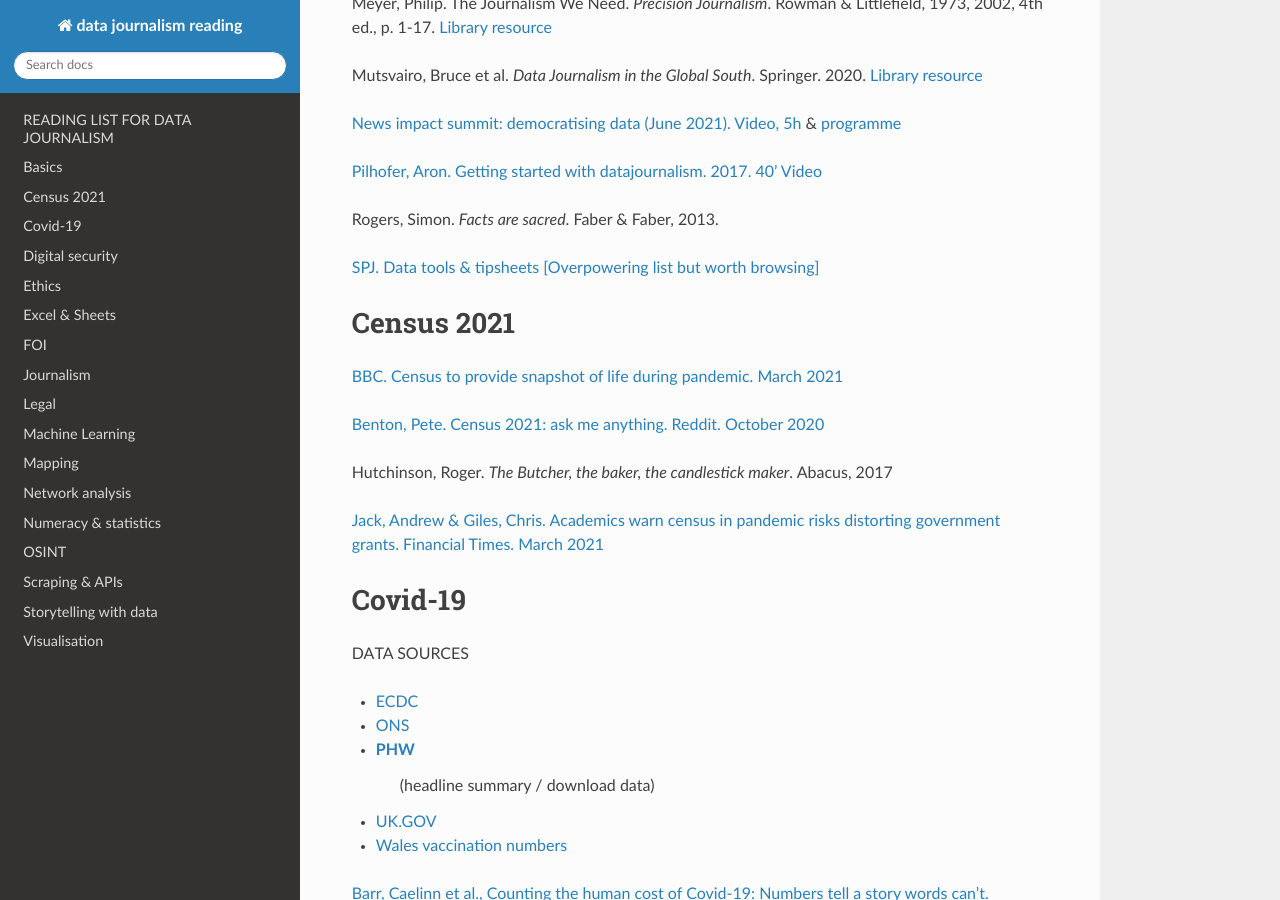
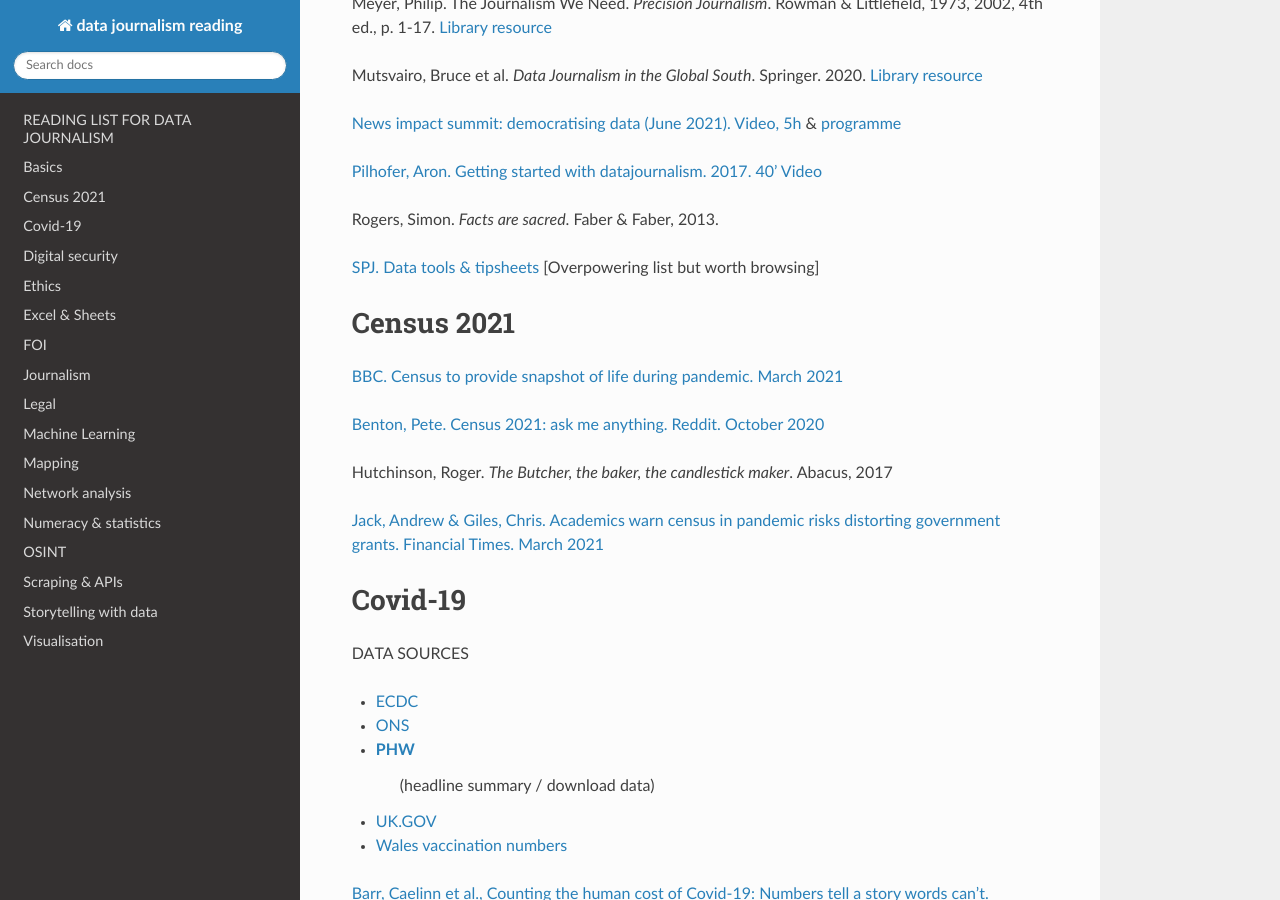
Before and after one commit to aodhanlutetiae/dj_reading, a Sphinx documentation site: the page built from docs/source/index.rst, in a window 1280 px wide and 900 px high, scrolled down 829 px. Built offline with Sphinx 7.4.7 and the Read the Docs theme 2.0.0, drawn with Linux system fonts in a browser that asks for light colours; some of the changed text lies outside the part shown.

Commit message:
update books

```diff
--- a/docs/source/index.rst
+++ b/docs/source/index.rst
@@ -45,7 +45,7 @@
 
 Rogers, Simon. *Facts are sacred*. Faber & Faber, 2013.
 
-`SPJ. Data tools & tipsheets [Overpowering list but worth browsing] <https://www.journaliststoolbox.org/2021/06/05/data-tools-tipsheets-and-research/>`_
+`SPJ. Data tools & tipsheets <https://www.journaliststoolbox.org/2021/06/05/data-tools-tipsheets-and-research/>`_ [Overpowering list but worth browsing]
 
 
 
@@ -934,46 +934,46 @@
 -  `policyviz.com/2016/11/30/style-guides/ <https://policyviz.com/2016/11/30/style-guides/>`_
 
 `Blinderman, Ilia. How to make dope shit. Part 2: Design. The
-Pudding <https://pudding.cool/process/how-to-make-dope-shit-part-2/>`__
+Pudding <https://pudding.cool/process/how-to-make-dope-shit-part-2/>`_
 
 Cairo, Alberto. *The functional art*. New Rider, 2013
-`Library resource <https://librarysearch.cardiff.ac.uk/permalink/f/1tfrs8a/44CAR_ALMA2172237890002420>`__
+`Library resource <https://librarysearch.cardiff.ac.uk/permalink/f/1tfrs8a/44CAR_ALMA2172237890002420>`_
 
 Cairo, Alberto. *The truthful art*. New Rider, 2016
-`Library resource <https://librarysearch.cardiff.ac.uk/permalink/f/djvk49/TN_cdi_askewsholts_vlebooks_9780133440539>`__
+`Library resource <https://librarysearch.cardiff.ac.uk/permalink/f/djvk49/TN_cdi_askewsholts_vlebooks_9780133440539>`_
 
 `Chalabi, Mona.
-Instagram <https://www.instagram.com/monachalabi/?hl=en>`__
+Instagram <https://www.instagram.com/monachalabi/?hl=en>`_
 
 `Engebretsen, Martin & Kennedy, Helen. Data Visualisation in
-Society. 2020 <https://www.jstor.org/stable/j.ctvzgb8c7>`__
+Society. 2020 <https://www.jstor.org/stable/j.ctvzgb8c7>`_
 
 `House of Commons. Library guide to designing effective
-charts <https://researchbriefings.files.parliament.uk/documents/SN05073/SN05073.pdf>`__
+charts <https://researchbriefings.files.parliament.uk/documents/SN05073/SN05073.pdf>`_
 
 `Knight Center. Module 5. Visualising. Data journalism and
 visualisation with free tools. Online course.
-2019 <https://live-journalismcourses.pantheonsite.io/course/data-journalism-and-visualization-with-free-tools/>`__
+2019 <https://live-journalismcourses.pantheonsite.io/course/data-journalism-and-visualization-with-free-tools/>`_
 
 `Levontin, Polina & Walton, Jo Lindsay, Visualising Uncertainty. Sad
-Press, 2020 <https://spiral.imperial.ac.uk/bitstream/10044/1/80424/2/VUI_221219.pdf>`__
+Press, 2020 <https://spiral.imperial.ac.uk/bitstream/10044/1/80424/2/VUI_221219.pdf>`_
 
 `Matejka, Justin & Fitzmaurice, George. Same Stats, Different Graphs:
 Generating Datasets with Varied Appearance and Identical Statistics
 through Simulated Annealing, CHI,
-2017 <https://www.researchgate.net/publication/316652618_Same_Stats_Different_Graphs_Generating_Datasets_with_Varied_Appearance_and_Identical_Statistics_through_Simulated_Annealing>`__
+2017 <https://www.researchgate.net/publication/316652618_Same_Stats_Different_Graphs_Generating_Datasets_with_Varied_Appearance_and_Identical_Statistics_through_Simulated_Annealing>`_
 
 Posavec, Stefanie & Lupi, Giorgia. *Dear Data*. Particular Books,
-2016 & `Project <http://www.dear-data.com/theproject>`__
+2016 & `Project <http://www.dear-data.com/theproject>`_
 
 `Rost, Lisa Charlotte. How to choose more beautiful colors for your data
 visualisation. Blogpost, Datawrapper,
-2020 <https://blog.datawrapper.de/beautifulcolors/>`__
+2020 <https://blog.datawrapper.de/beautifulcolors/>`_
 
 `Rue, Jeremy. Visualising data: a guide to chart types. Berkeley. 2019. <https://multimedia.journalism.berkeley.edu/tutorials/visualizing-data-a-guide-to-chart-types/>`_
 
 `Sunlight Foundation. Dataviz style
-guidelines <https://github.com/amycesal/dataviz-style-guide/blob/master/Sunlight-StyleGuide-DataViz.pdf>`__
+guidelines <https://github.com/amycesal/dataviz-style-guide/blob/master/Sunlight-StyleGuide-DataViz.pdf>`_
 
 Tufte, Edward. *The visual display of quantitative information*. 2nd ed.,
 Graphics Press, 2001
```
Also changed, not shown: other parts of docs/source/index.rst (+9 -7 lines).
